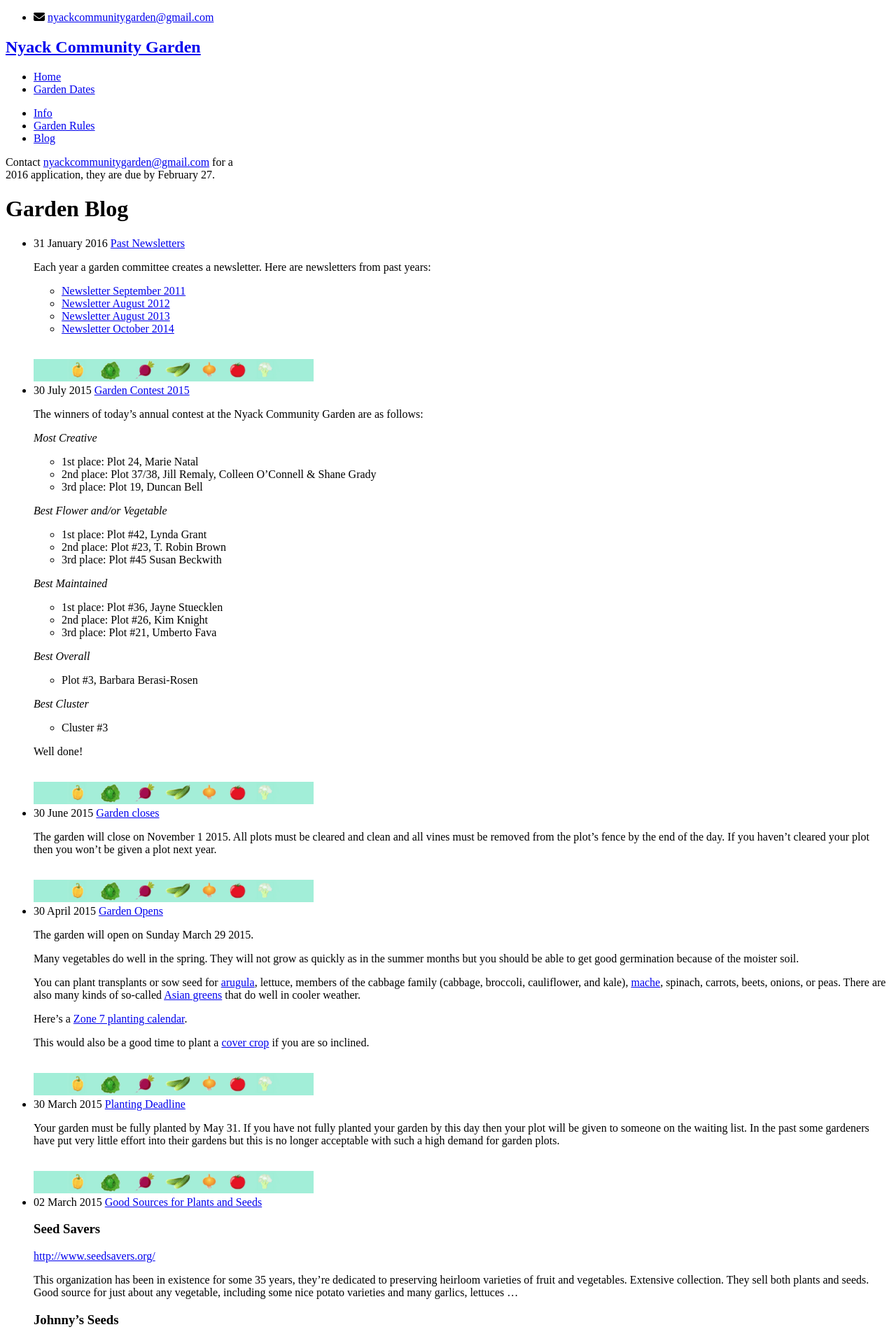
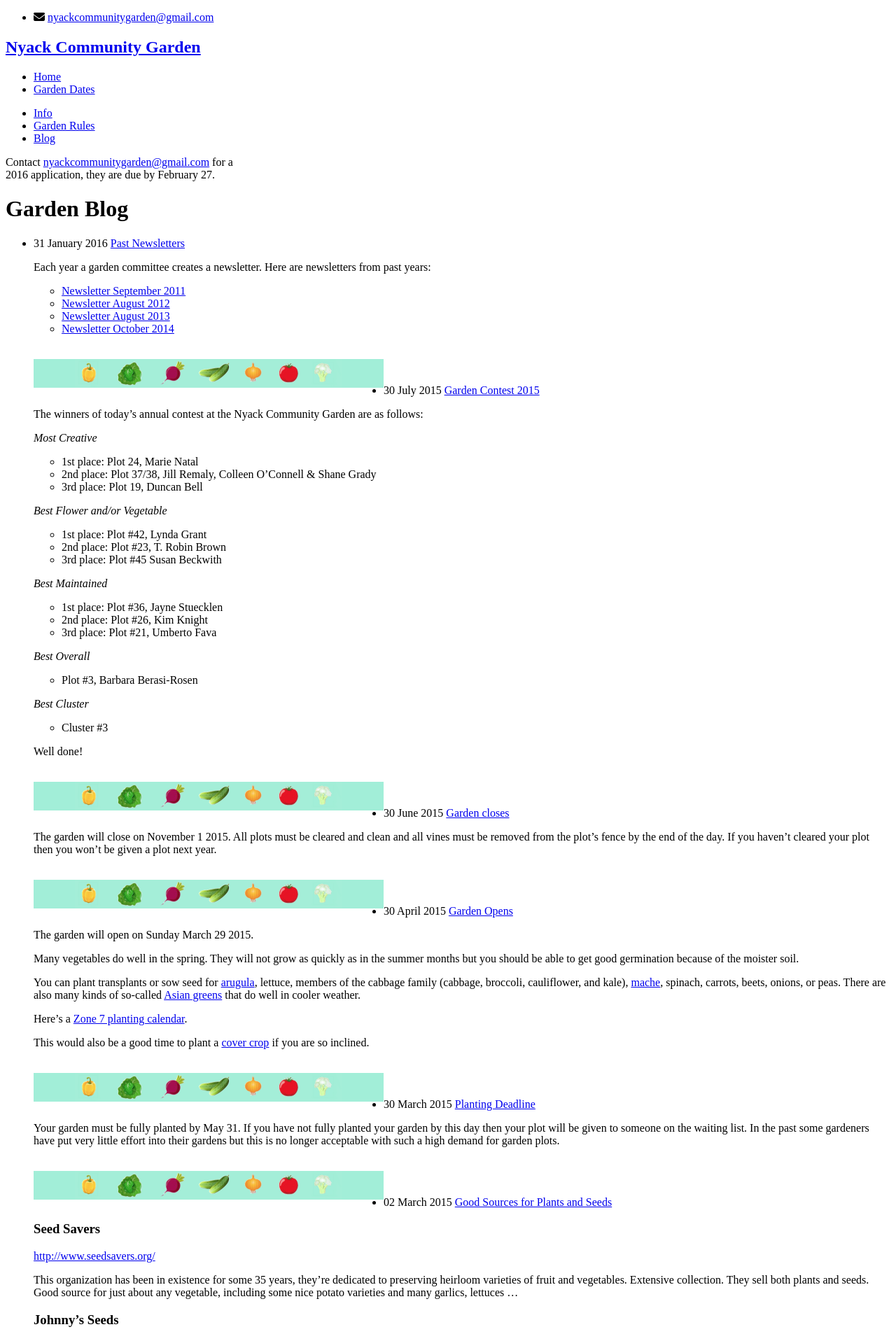
Before and after one commit to bosborne/nyackcommunitygarden, a Jekyll site: the page built from blog/index.html, in a window 1280 px wide. Shown: the top 1916 px of the page at 70% size. Built offline with Jekyll 4.4.1, drawn with Linux system fonts in a browser that asks for light colours; nearby versions of some CDN libraries; library files that are not in the unit come from our copies; Markdown is read by kramdown in place of the engine named in the settings.

Commit message:
Add image between blog posts

```diff
--- a/blog/index.html
+++ b/blog/index.html
@@ -16,7 +16,7 @@
 			<a href="{{ post.url }}">{{ post.title }}</a>
 			<p>{{ post.content }}</p>
 			<br>
-			<img src="/images/vegetable-bar.png" alt="picture of garden vegetables" style="width:400px;float:left;">
+			<img src="/images/vegetable-bar.png" alt="picture of garden vegetables" style="width:500px;float:left;">
 			<br>
 			<br>
 		</li>
```
